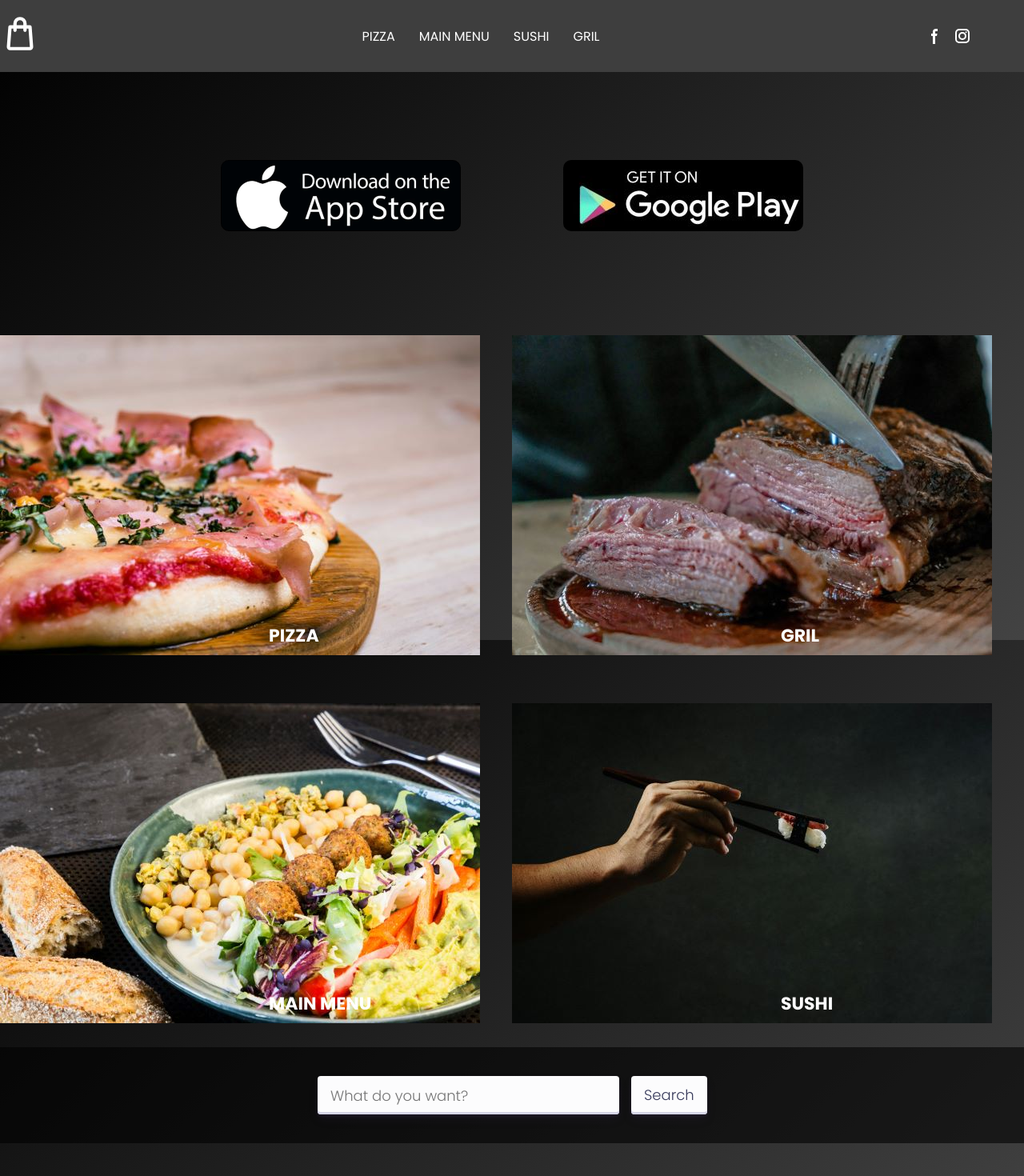
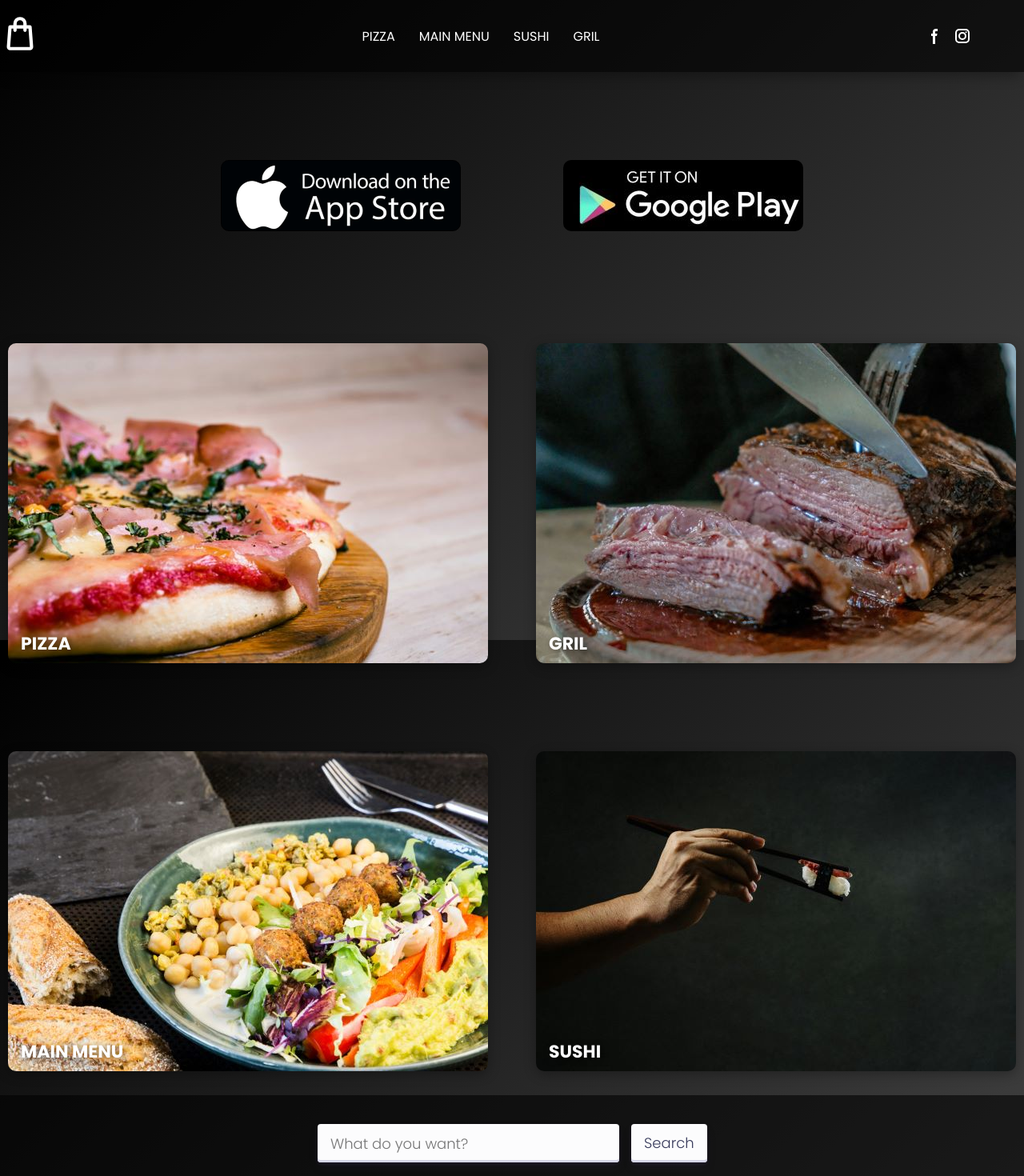
Before and after one commit to VladKovach/restourantToLearn, a React (Create React App) app: page /homePage in a window 1280 px wide. Shown: the top 1470 px of the page at 80% size. Built offline with nearby package versions, Linux system fonts and the light colour scheme.

Commit message:
change butons

```diff
--- a/src/components/GrilPageItems/GrilPageItems.jsx
+++ b/src/components/GrilPageItems/GrilPageItems.jsx
@@ -29,7 +29,7 @@ const GrilPageItems = ({ items, shwBascModPg, shwBasc, addItemFunk }) => {
                 quantity: item.quantity,
               })
             }}
-            className="button-30 buyItemBtn"
+            className="customButton buyItemBtn"
           >
             Buy
           </button>
@@ -43,7 +43,7 @@ const GrilPageItems = ({ items, shwBascModPg, shwBasc, addItemFunk }) => {
                 quantity: item.quantity,
               })
             }}
-            className="button-30 addItemBtn"
+            className="customButton addItemBtn"
           >
             Add
           </button>
--- a/src/components/HeadBar/headBar.module.css
+++ b/src/components/HeadBar/headBar.module.css
@@ -1,11 +1,13 @@
 .headBar {
-  background-color: #3e3e3e;
+  background-color: rgba(0, 0, 0, 0.6);
   position: fixed;
   top: 0;
   left: 0;
   height: 90px;
   width: 100%;
   z-index: 1;
+  box-shadow: 0px 10px 15px -5px rgba(0, 0, 0, 0.3); /* Shadow only at the bottom */
+
 }
 .container {
   max-width: 1800px;
--- a/src/components/MainMenuPageItems/MainMenuPageItems.jsx
+++ b/src/components/MainMenuPageItems/MainMenuPageItems.jsx
@@ -28,7 +28,7 @@ const MainMenuPageItems = ({ items, shwBascModPg, shwBasc, addItemFunk }) => {
                 quantity: item.quantity,
               })
             }}
-            className="button-30 buyItemBtn"
+            className="customButton buyItemBtn"
           >
             Buy
           </button>
@@ -42,7 +42,7 @@ const MainMenuPageItems = ({ items, shwBascModPg, shwBasc, addItemFunk }) => {
                 quantity: item.quantity,
               })
             }}
-            className="button-30 addItemBtn"
+            className="customButton addItemBtn"
           >
             Add
           </button>
--- a/src/components/MenuWithFotos/MenuWithFotos.jsx
+++ b/src/components/MenuWithFotos/MenuWithFotos.jsx
@@ -1,35 +1,35 @@
-import React from 'react'
-import { Link } from 'react-router-dom'
-
+import React from "react";
+import { Link } from "react-router-dom";
+import classes from "./menyWithFotos.module.css";
 const MenuWithFotos = () => {
   return (
-    <div className="menuGrid">
-      <div>
-        <Link className="containerForTextBottomLeft" to="/pizzaPage">
+    <div className={classes.menuGrid}>
+      <div className={classes.imageContainer}>
+        <Link className={classes.textContainer} to="/pizzaPage">
           <img src="\images\foodImgs\pizzaForMenu.jpg" alt="" />
           <h1 className="bottom-left">PIZZA</h1>
         </Link>
       </div>
-      <div>
-        <Link className="containerForTextBottomLeft" to="/grilPage">
+      <div className={classes.imageContainer}>
+        <Link className={classes.textContainer} to="/grilPage">
           <img src="\images\foodImgs\grilForMenu.jpg" alt="" />
           <h1 className="bottom-left">GRIL</h1>
         </Link>
       </div>
-      <div>
-        <Link className="containerForTextBottomLeft" to="/mainMenuPage">
+      <div className={classes.imageContainer}>
+        <Link className={classes.textContainer} to="/mainMenuPage">
           <img src="\images\foodImgs\salatForMenu.jpg" alt="" />
           <h1 className="bottom-left">MAIN MENU</h1>
         </Link>
       </div>
-      <div>
-        <Link className="containerForTextBottomLeft" to="/sushiPage">
+      <div className={classes.imageContainer}>
+        <Link className={classes.textContainer} to="/sushiPage">
           <img src="\images\foodImgs\sushiForMenu.jpg" alt="" />
           <h1 className="bottom-left">SUSHI</h1>
         </Link>
       </div>
     </div>
-  )
-}
+  );
+};
 
-export default MenuWithFotos
+export default MenuWithFotos;
--- /dev/null
+++ b/src/components/MenuWithFotos/menyWithFotos.module.css
@@ -0,0 +1,45 @@
+/* Grid layout for menu */
+.menuGrid {
+  display: grid;
+  grid-template-columns: 1fr 1fr;
+  margin-top: 100px;
+  text-align: center;
+  gap: 40px; /* Adds spacing between grid items */
+}
+
+/* Grid items */
+.menuGrid div {
+  margin-top: 30px;
+  margin-bottom: 30px;
+}
+
+/* Image container to center the images */
+.imageContainer {
+  display: flex;
+  justify-content: center;
+  position: relative; /* Needed for shadow effect */
+}
+
+/* Styling the images */
+.imageContainer img {
+  border-radius: 10px;
+  box-shadow: 0px 4px 15px rgba(0, 0, 0, 0.3); /* Adds a shadow around the images */
+  transition: transform 0.3s ease, box-shadow 0.3s ease; /* Smooth transition for hover effects */
+}
+
+/* Hover effect on images: scaling and shadow change */
+.imageContainer img:hover {
+  transform: scale(1.05); /* Slight zoom effect */
+  box-shadow: 0px 6px 25px rgba(0, 0, 0, 0.5); /* Enhances shadow on hover */
+}
+
+/* Text container for captions */
+.textContainer {
+  position: relative;
+  text-align: center;
+  color: white;
+  font-size: 18px; /* Adjust font size for captions */
+  font-weight: bold; /* Makes text bolder */
+  margin-top: 10px; /* Adds spacing between image and text */
+  text-shadow: 2px 2px 8px rgba(0, 0, 0, 0.6); /* Adds a subtle text shadow */
+}
--- a/src/components/PizzaIngridientsToAdd/PizzaIngridientsToAdd.jsx
+++ b/src/components/PizzaIngridientsToAdd/PizzaIngridientsToAdd.jsx
@@ -20,7 +20,7 @@ const PizzaIngridientsToAdd = ({ ingridients, shwBasc, addItemFunk }) => {
                 quantity: ingrid.quantity,
               })
             }}
-            className="button-30 addPizzaBtn"
+            className="customButton addPizzaBtn"
           >
             Add
           </button>
--- a/src/components/PizzaMenuItems/PizzaMenuItems.jsx
+++ b/src/components/PizzaMenuItems/PizzaMenuItems.jsx
@@ -49,7 +49,7 @@ const PizzaMenuItems = ({ pizzas, shwBascModPg, shwBasc, addItemFunk }) => {
                 quantity: piza.quantity,
               })
             }}
-            className="button-30 buyPizzaBtn"
+            className="customButton buyPizzaBtn"
           >
             Buy
           </button>
@@ -63,7 +63,7 @@ const PizzaMenuItems = ({ pizzas, shwBascModPg, shwBasc, addItemFunk }) => {
                 quantity: piza.quantity,
               })
             }}
-            className="button-30 addPizzaBtn"
+            className="customButton addPizzaBtn"
           >
             Add
           </button>
--- a/src/components/SearchComponent/SearchComponent.jsx
+++ b/src/components/SearchComponent/SearchComponent.jsx
@@ -3,8 +3,8 @@ import './searchCompBtn.css'
 const SearchComponent = () => {
   return (
     <div className="searchComponent ">
-      <input placeholder="What do you want?" className="button-30 light" type="text" />
-      <button className="button-30 light">Search</button>
+      <input placeholder="What do you want?" className="customButton light" type="text" />
+      <button className="customButton light">Search</button>
     </div>
   )
 }
--- a/src/components/SushiPageItems/SushiPageItems.jsx
+++ b/src/components/SushiPageItems/SushiPageItems.jsx
@@ -28,7 +28,7 @@ const SushiPageItems = ({ items, shwBascModPg, shwBasc, addItemFunk }) => {
                 quantity: item.quantity,
               })
             }}
-            className="button-30 buyItemBtn"
+            className="customButton buyItemBtn"
           >
             Buy
           </button>
@@ -42,7 +42,7 @@ const SushiPageItems = ({ items, shwBascModPg, shwBasc, addItemFunk }) => {
                 quantity: item.quantity,
               })
             }}
-            className="button-30 addItemBtn"
+            className="customButton addItemBtn"
           >
             Add
           </button>
--- a/src/styles/index.css
+++ b/src/styles/index.css
@@ -83,38 +83,11 @@ button {
   margin-left: 5px;
 }
 
-.menuGrid {
-  display: grid;
-  grid-template-columns: 1fr 1fr;
-  margin-top: 100px;
-  text-align: center;
-}
-.menuGrid div {
-  margin-top: 30px;
-  margin-bottom: 30px;
-}
-
-.containerForTextBottomLeft {
-  position: relative;
-  text-align: center;
-  color: white;
-}
 .bottom-left {
   position: absolute;
   bottom: 8px;
   left: 16px;
   font-size: 22px;
-}
-.searchComponent {
-  background-color: rgba(0, 0, 0, 0.6);
-  height: 120px;
-  display: flex;
-  justify-content: center;
-  align-items: center;
-}
-.searchComponent input {
-  min-width: 350px;
-  margin-right: 15px;
 }
 
 /* FooterComponent : */
@@ -180,3 +153,50 @@ button {
   font-weight: 700;
   font-style: italic;
 }
+/* custom buttons */
+.customButton {
+  align-items: center;
+  appearance: none;
+  background-color: #fcfcfd;
+  border-radius: 4px;
+  border-width: 0;
+  box-shadow: rgba(45, 35, 66, 0.4) 0 2px 4px, rgba(45, 35, 66, 0.3) 0 7px 13px -3px,
+    #d6d6e7 0 -3px 0 inset;
+  box-sizing: border-box;
+  color: #36395a;
+  cursor: pointer;
+  display: inline-flex;
+  height: 48px;
+  justify-content: center;
+  line-height: 1;
+  list-style: none;
+  overflow: hidden;
+  padding-left: 16px;
+  padding-right: 16px;
+  position: relative;
+  text-align: left;
+  text-decoration: none;
+  transition: box-shadow 0.15s, transform 0.15s;
+  user-select: none;
+  -webkit-user-select: none;
+  touch-action: manipulation;
+  white-space: nowrap;
+  will-change: box-shadow, transform;
+  font-size: 18px;
+}
+
+.customButton:focus {
+  box-shadow: #d6d6e7 0 0 0 1.5px inset, rgba(45, 35, 66, 0.4) 0 2px 4px,
+    rgba(45, 35, 66, 0.3) 0 7px 13px -3px, #d6d6e7 0 -3px 0 inset;
+}
+
+.customButton:hover {
+  box-shadow: rgba(45, 35, 66, 0.4) 0 4px 8px, rgba(45, 35, 66, 0.3) 0 7px 13px -3px,
+    #d6d6e7 0 -3px 0 inset;
+  transform: translateY(-2px);
+}
+
+.customButton:active {
+  box-shadow: #d6d6e7 0 3px 7px inset;
+  transform: translateY(2px);
+}
```
Also changed, not shown: src/components/SearchComponent/searchCompBtn.css (+9 -43 lines).
